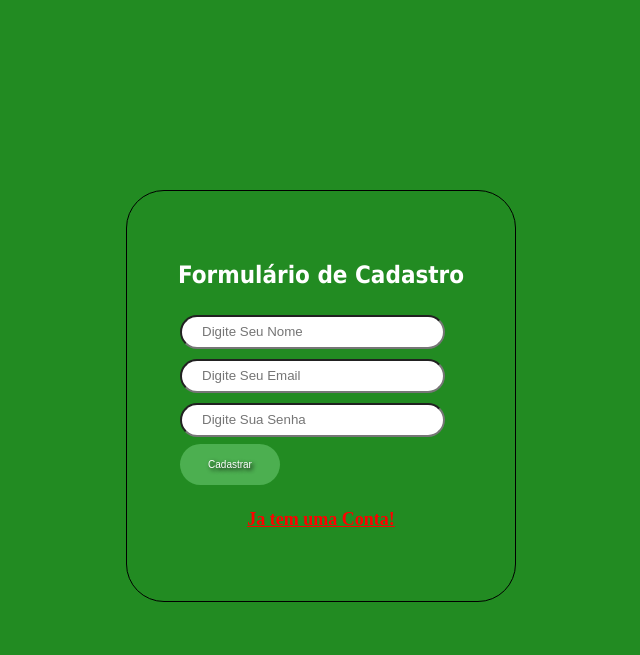
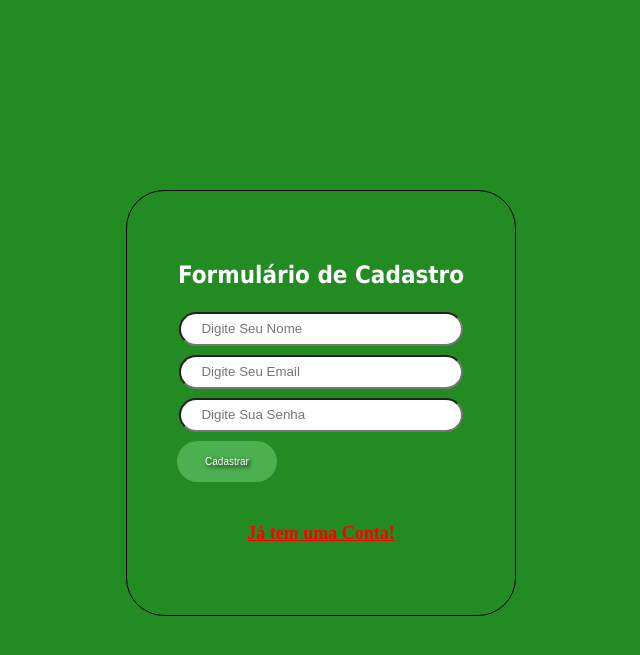
Before and after one commit to andr3m0ur4/ChatMyChatApp, a PHP site: page /pages/signup.php in a window 1280 px wide. Shown: the top 655 px of the page, without its empty margins (319-959 px from the left). Run offline with PHP 8.4, Linux system fonts and the light colour scheme.

Commit message:
Refactoring da página signup e isolando as classes

```diff
--- a/css/login.css
+++ b/css/login.css
@@ -8,6 +8,7 @@ body {
 	border: 1px solid black;
 	width: 390px;
 	margin: 190px auto;
+	margin-bottom: 0;
 	padding: 50px;
 	text-align: center;
 	-webkit-box-sizing: border-box;
--- a/pages/signup.css
+++ b/css/signup.css
@@ -1,12 +1,14 @@
-body{
+body {
 	background-color: #228b22;
 	background-size: cover;
 }
-#form2{
+
+#form2 {
 	background-color: #228b22;
 	border: 1px solid black;
 	width: 390px;
-	margin: 190px;
+	margin: 190px auto;
+	margin-bottom: 0;
 	padding: 50px;
 	text-align: center;
 	-webkit-box-sizing: border-box;
@@ -17,37 +19,30 @@ body{
 	border-bottom-right-radius: 38px;
 	border-bottom-left-radius: 38px;
 }
-input[type=password]{
-	width: 100%;
+
+h2 {
+	text-align: center;
+	font-family: Tahoma;
+	color: white;
+}
+
+input[type=text], input[type=email], input[type=password] {
+	width: 90%;
 	height: 0px;
 	padding: 15px 20px;
+	padding-right: 0;
 	margin: 3px 0;
 	border-top-right-radius: 38px;
 	border-top-left-radius: 38px;
 	border-bottom-right-radius: 38px;
 	border-bottom-left-radius: 38px;
 }
-input[type=email]{
-	width: 100%;
-	height: 0px;
-	padding: 15px 20px;
-	margin: 3px 0;
-	border-top-right-radius: 38px;
-	border-top-left-radius: 38px;
-	border-bottom-right-radius: 38px;
-	border-bottom-left-radius: 38px;
+
+input[type=email], input[type=password] {
+	margin-top: 6px;
 }
-input[type=text]{
-	width: 100%;
-	height: 0px;
-	padding: 15px 20px;
-	margin: 3px 0;
-	border-top-right-radius: 38px;
-	border-top-left-radius: 38px;
-	border-bottom-right-radius: 38px;
-	border-bottom-left-radius: 38px;
-}
-#btn2{
+
+#btn2 {
 	background-color: #4caf50;
 	border: none;
 	color: white;
@@ -58,14 +53,27 @@ input[type=text]{
 	display: inline-block;
 	font-size: 10px;
 	text-shadow: 2px 2px 4px black;
+	margin-top: 6px;
+	margin-bottom: 20px;
 	width: 100px;
 	border-top-right-radius: 38px;
 	border-top-left-radius: 38px;
 	border-bottom-right-radius: 38px;
 	border-bottom-left-radius: 38px;
 }
-h2{
-	text-align: center;
-	font-family: tahoma;
-	color: white;
+
+span {
+	background-color: white;
+	border-radius: 38px;
+	padding: 5px 10px;
+	color: green;
 }
+
+a {
+	color: red;
+	font-size: 18px;
+}
+
+.clear {
+	clear: left;
+}
--- a/pages/signup.php
+++ b/pages/signup.php
@@ -1,41 +1,45 @@
 <!DOCTYPE html>
-<html>
-<head>
-	<title>Bem Vindo ao MyChatApp</title>
-	<link rel="stylesheet" type="text/css" href="signup.css">
-	<script type="text/javascript" src="jquery-2.1.0.min.js"></script>
-</head>
-<body>
-	<center>
-		<div id="SignUp Div">
-			<form id="form2" method="POST" action="InsertUser.php">
+<html lang="pt-br">
+	<head>
+		<meta charset="utf-8">
+		<title>Bem Vindo ao MyChatApp</title>
+		<link rel="stylesheet" type="text/css" href="../css/signup.css">
+		<script src="https://code.jquery.com/jquery-3.5.0.min.js" integrity="sha256-xNzN2a4ltkB44Mc/Jz3pT4iU1cmeR0FkXs4pru/JxaQ=" crossorigin="anonymous"></script>
+	</head>
+	<body>
+
+		<div id="signup-div">
+			<form id="form2" method="post" action="./insert_user.php">
 				<h2>Formulário de Cadastro</h2>
-				<table>
-					<tr>
-						<td><input type="text" name="user_name" placeholder="Digite Seu Nome" required></td>
-					</tr>
-					<tr>
-						<td><input type="email" name="user_email" placeholder="Digite Seu Email" required></td>
-					</tr>
-					<tr>
-						<td><input type="password" name="user_password" placeholder="Digite Sua Senha" required></td>
-					</tr>
-					<tr>
-						<td><input id="btn2" type="submit" name="" value="Cadastrar"></td>
-					</tr>
-					<?php
-						if (isset($_GET['success'])){
-					?>
-					<tr>
-						<td></td><td><span style="color: green;">UserInserted</span></td>
-					</tr>
-					<?php
-						}
-					?>
-				</table>
-				<h4><a href="index.php" style="color: red; font-size: 18px;">Ja tem uma Conta!</a></h4>
+				<div>
+					<label>
+						<input type="text" name="user_name" placeholder="Digite Seu Nome" required>
+					</label>
+
+					<label>
+						<input type="email" name="user_email" placeholder="Digite Seu Email" required>
+					</label>
+
+					<label>
+						<input type="password" name="user_password" placeholder="Digite Sua Senha" required>
+					</label>
+
+					<button id="btn2" type="submit">Cadastrar</button>
+
+					<div class="clear"></div>
+
+					<?php if (isset($_GET['success'])) : ?>
+						<div>
+							<span>Usuário Inserido</span>
+						</div>
+					<?php endif	?>
+
+				</div>
+				<h4>
+					<a href="../index.php">Já tem uma Conta!</a>
+				</h4>
 			</form>
 		</div>
-	</center>
-</body>
+
+	</body>
 </html>
```
Also changed, not shown: class/Conn.php (added, +28 -0 lines), class/User.php (added, +61 -0 lines), pages/InsertUser.php (deleted, +0 -14 lines), pages/conn.php (deleted, +0 -15 lines), pages/insert_user.php (added, +18 -0 lines), js/jquery-2.1.0.min.js (renamed from pages/jquery-2.1.0.min.js).
